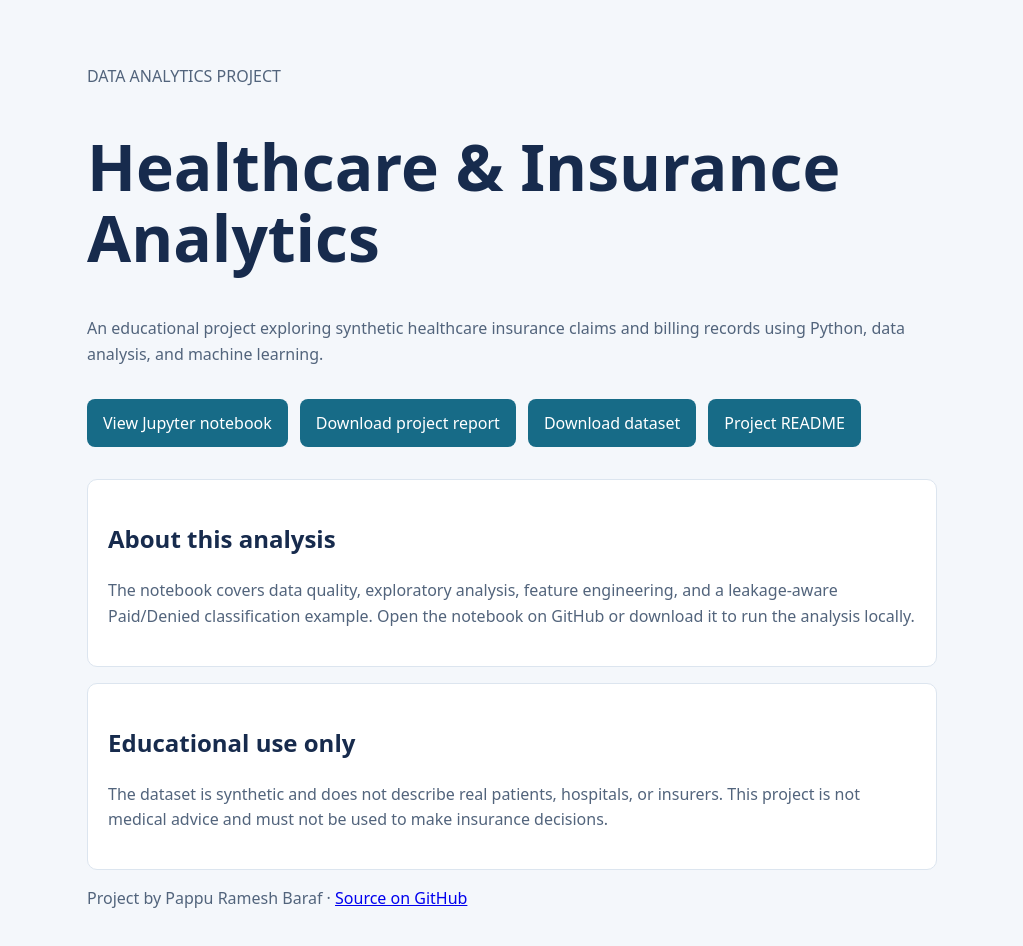
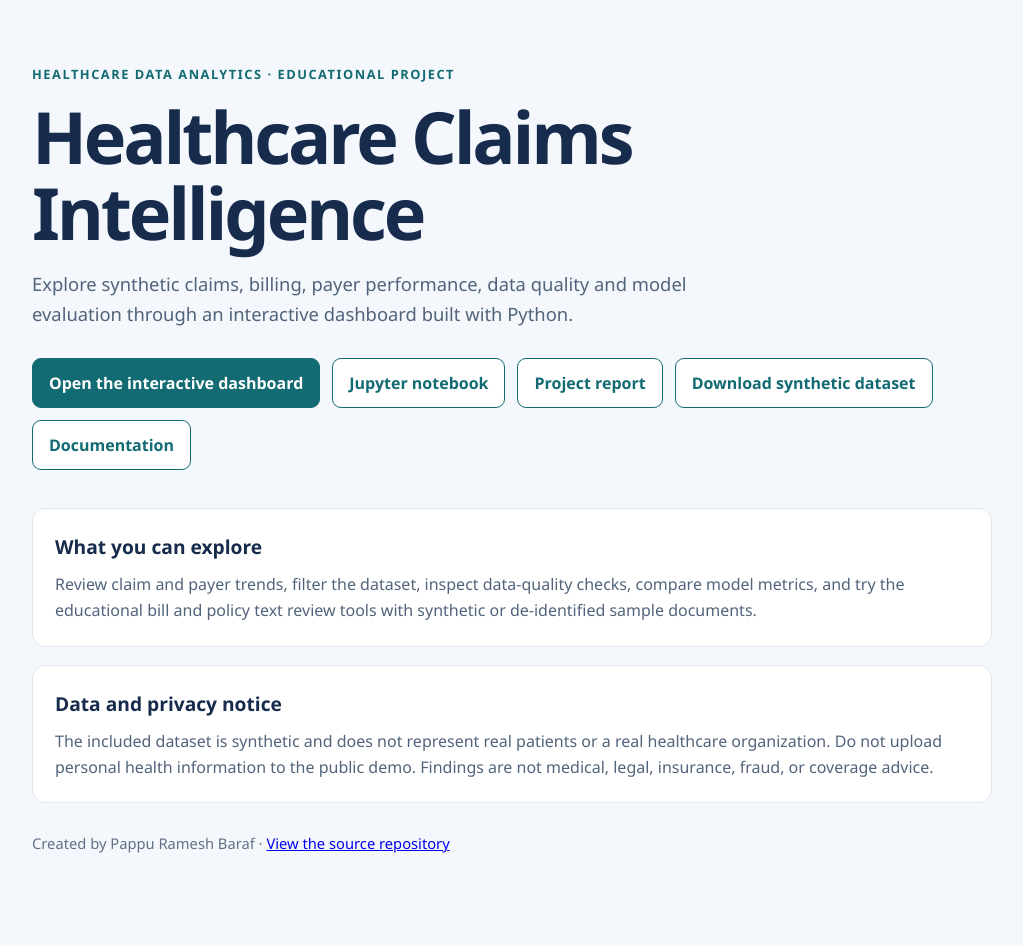
Before and after one commit to PappuBaraf/AI-Driven-Healthcare-Insurance-Analytics, a plain HTML site: page index.html in a window 1280 px wide. Shown: the whole page, without its empty margins (128-1151 px from the left). After the commit the page ends 920 px from the top, so only its background shows below. Drawn offline with Linux system fonts and the light colour scheme.

Commit message:
Link landing page to interactive healthcare dashboard

```diff
--- a/index.html
+++ b/index.html
@@ -1,25 +1,79 @@
 <!doctype html>
 <html lang="en">
 <head>
-<meta charset="utf-8">
-<meta name="viewport" content="width=device-width, initial-scale=1">
-<title>Healthcare &amp; Insurance Analytics</title>
-<style>
-body{font:16px/1.6 system-ui,sans-serif;max-width:850px;margin:4rem auto;padding:0 1.25rem;color:#172b4d;background:#f4f7fb}h1{font-size:clamp(2.2rem,6vw,4rem);line-height:1.1}p{color:#52647c}.links{display:flex;flex-wrap:wrap;gap:12px;margin:2rem 0}.links a{padding:.7rem 1rem;border-radius:8px;background:#176b87;color:white;text-decoration:none}.links a:hover{background:#12556c}section{padding:1.25rem;margin:1rem 0;background:white;border:1px solid #dce5ef;border-radius:10px}
-</style>
+  <meta charset="utf-8">
+  <meta name="viewport" content="width=device-width, initial-scale=1">
+  <meta name="description" content="Explore an educational healthcare claims analytics dashboard and synthetic-data project.">
+  <title>Healthcare Claims Intelligence</title>
+  <style>
+    :root {
+      color-scheme: light;
+      font-family: "DM Sans", "Segoe UI", Arial, sans-serif;
+      color: #172b4d;
+      background: #f4f7fb;
+    }
+    * { box-sizing: border-box; }
+    body { margin: 0; line-height: 1.65; }
+    main { width: min(960px, calc(100% - 32px)); margin: 64px auto; }
+    .eyebrow { color: #126b72; font-size: .8rem; font-weight: 700; letter-spacing: .12em; text-transform: uppercase; }
+    h1 { max-width: 760px; margin: 12px 0; font-size: clamp(2.35rem, 7vw, 4.5rem); line-height: 1.06; letter-spacing: -.045em; }
+    .intro { max-width: 720px; color: #52647c; font-size: 1.15rem; }
+    .links { display: flex; flex-wrap: wrap; gap: 12px; margin: 28px 0 38px; }
+    .links a { padding: 11px 16px; border: 1px solid #126b72; border-radius: 9px; color: #126b72; background: #fff; font-weight: 650; text-decoration: none; }
+    .links a.primary { color: #fff; background: #126b72; }
+    .links a:focus-visible { outline: 3px solid #e6ad48; outline-offset: 3px; }
+    section { margin: 18px 0; padding: 22px; border: 1px solid #e0e8f0; border-radius: 13px; background: #fff; }
+    h2 { margin: 0 0 8px; font-size: 1.2rem; }
+    section p { margin: 0; color: #52647c; }
+    footer { margin-top: 28px; color: #617186; font-size: .92rem; }
+    @media (max-width: 560px) {
+      main { margin: 36px auto; }
+      .links { flex-direction: column; }
+      .links a { text-align: center; }
+      section { padding: 18px; }
+    }
+  </style>
 </head>
 <body>
-<p>DATA ANALYTICS PROJECT</p>
-<h1>Healthcare &amp; Insurance Analytics</h1>
-<p>An educational project exploring synthetic healthcare insurance claims and billing records using Python, data analysis, and machine learning.</p>
-<nav class="links" aria-label="Project resources">
-<a href="PappuRameshBaraf_HealthcareInsuranceAnalytics.ipynb">View Jupyter notebook</a>
-<a href="PappuRameshBaraf_ProjectReport.docx">Download project report</a>
-<a href="claims_and_billing.csv">Download dataset</a>
-<a href="README.md">Project README</a>
-</nav>
-<section><h2>About this analysis</h2><p>The notebook covers data quality, exploratory analysis, feature engineering, and a leakage-aware Paid/Denied classification example. Open the notebook on GitHub or download it to run the analysis locally.</p></section>
-<section><h2>Educational use only</h2><p>The dataset is synthetic and does not describe real patients, hospitals, or insurers. This project is not medical advice and must not be used to make insurance decisions.</p></section>
-<p>Project by Pappu Ramesh Baraf · <a href="https://github.com/PappuBaraf/AI-Driven-Healthcare-Insurance-Analytics">Source on GitHub</a></p>
+  <main>
+    <p class="eyebrow">Healthcare data analytics · educational project</p>
+    <h1>Healthcare Claims Intelligence</h1>
+    <p class="intro">
+      Explore synthetic claims, billing, payer performance, data quality and
+      model evaluation through an interactive dashboard built with Python.
+    </p>
+
+    <nav class="links" aria-label="Project links">
+      <a class="primary" href="https://ai-driven-healthcare-insurance-analytics-4dwlkx2ydzygyiwk4cjsp.streamlit.app/">Open the interactive dashboard</a>
+      <a href="PappuRameshBaraf_HealthcareInsuranceAnalytics.ipynb">Jupyter notebook</a>
+      <a href="PappuRameshBaraf_ProjectReport.docx">Project report</a>
+      <a href="data/claims_and_billing.csv">Download synthetic dataset</a>
+      <a href="README.md">Documentation</a>
+    </nav>
+
+    <section>
+      <h2>What you can explore</h2>
+      <p>
+        Review claim and payer trends, filter the dataset, inspect data-quality
+        checks, compare model metrics, and try the educational bill and policy
+        text review tools with synthetic or de-identified sample documents.
+      </p>
+    </section>
+
+    <section>
+      <h2>Data and privacy notice</h2>
+      <p>
+        The included dataset is synthetic and does not represent real patients
+        or a real healthcare organization. Do not upload personal health
+        information to the public demo. Findings are not medical, legal,
+        insurance, fraud, or coverage advice.
+      </p>
+    </section>
+
+    <footer>
+      Created by Pappu Ramesh Baraf ·
+      <a href="https://github.com/PappuBaraf/AI-Driven-Healthcare-Insurance-Analytics">View the source repository</a>
+    </footer>
+  </main>
 </body>
 </html>
```
